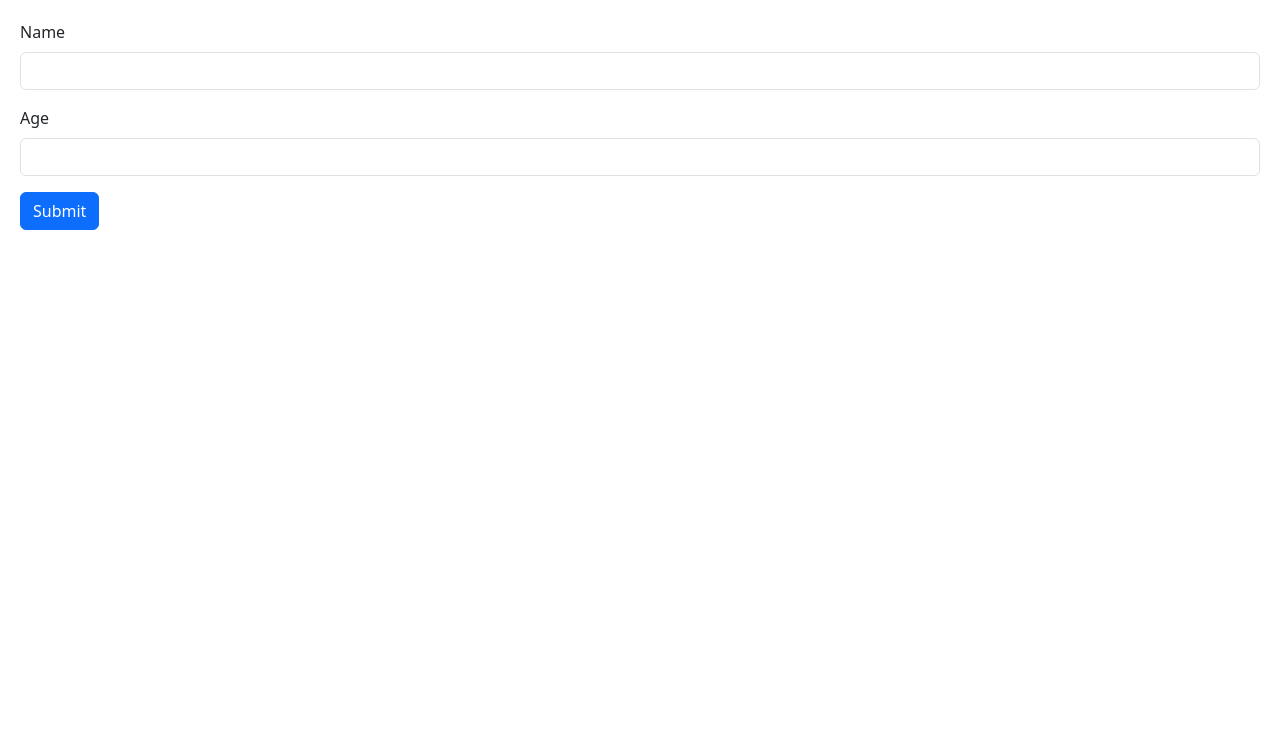
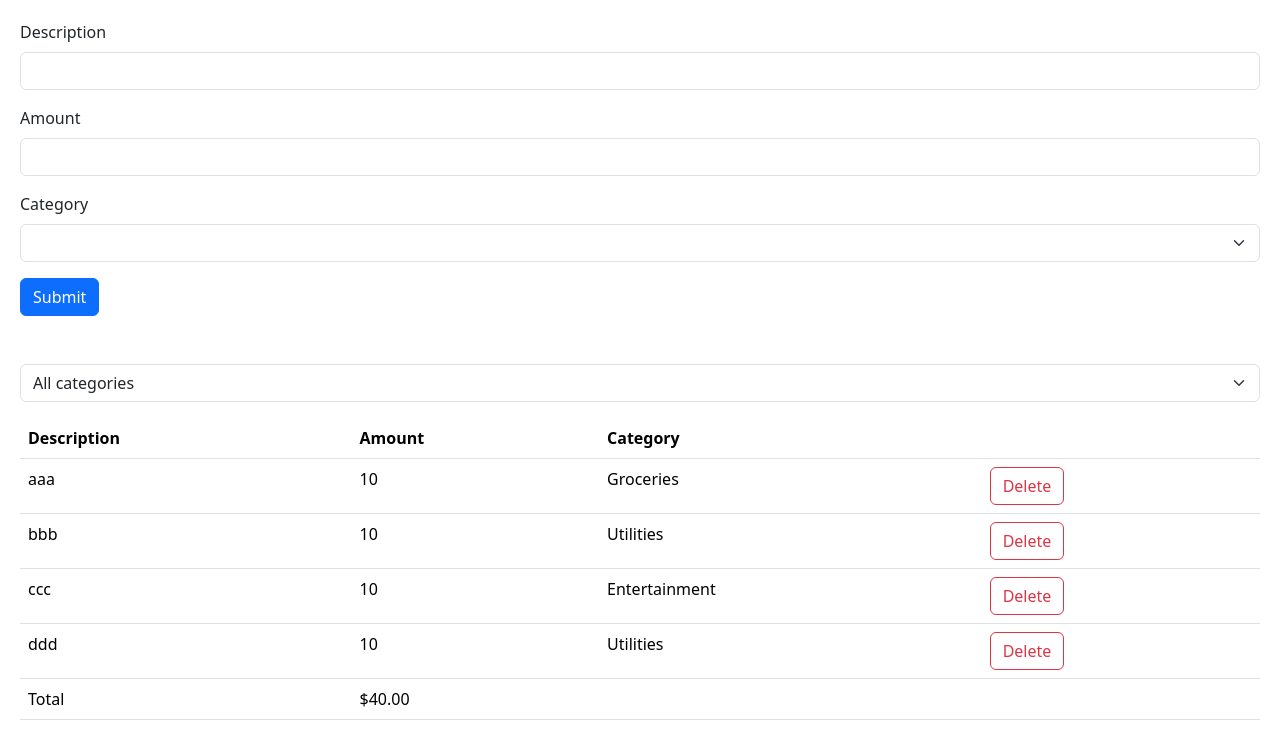
Before and after one commit to TJLi314/react-app, a React (Vite) app: page / in a window 1280 px wide. Shown: the top 746 px of the page. Built offline with nearby package versions, Linux system fonts and the light colour scheme.

Commit message:
Expense Form

```diff
--- a/package.json
+++ b/package.json
@@ -9,12 +9,14 @@
     "preview": "vite preview"
   },
   "dependencies": {
+    "@hookform/resolvers": "^2.9.11",
     "bootstrap": "^5.3.3",
     "immer": "^9.0.19",
     "react": "^18.2.0",
     "react-dom": "^18.2.0",
     "react-hook-form": "7.43",
-    "react-icons": "^5.2.1"
+    "react-icons": "^5.2.1",
+    "zod": "^3.20.6"
   },
   "devDependencies": {
     "@types/react": "^18.0.27",
--- a/src/App.tsx
+++ b/src/App.tsx
@@ -1,38 +1,40 @@
 import { useState } from "react";
-import Alert from "./components/Alert";
-import Button from "./components/Button";
-import Like from "./components/Like";
-import produce from "immer";
-import NavBar from "./components/NavBar";
-import Cart from "./components/Cart";
-import ExpandableText from "./components/ExpandableText";
-import Form from "./components/Form";
+import ExpenseList from "./expense-tracker/components/ExpenseList";
+import ExpenseFilter from "./expense-tracker/components/ExpenseFilter";
+import ExpenseForm from "./expense-tracker/components/ExpenseForm";
+import categories from "./expense-tracker/Categories";
 
 function App() {
-  // const [alertVisible, setAlertVisibility] = useState(false);
-  // return (
-  //   <div>
-  //     {alertVisible && <Alert onClose={() => setAlertVisibility(false)}>LIVERPOOL</Alert>}
-  //     <Button onClick={() => setAlertVisibility(true)} type="primary">
-  //       Liverpool
-  //     </Button>
-  //   </div>
-  // );
+  const [selectedCategory, setSelectedCategory] = useState("");
+  const [expenses, setExpenses] = useState([
+    { id: 1, description: "aaa", amount: 10, category: "Groceries" },
+    { id: 2, description: "bbb", amount: 10, category: "Utilities" },
+    { id: 3, description: "ccc", amount: 10, category: "Entertainment" },
+    { id: 4, description: "ddd", amount: 10, category: "Utilities" },
+  ]);
 
-  // const cities = ["New York", "Los Angeles", "San Francisco"];
-  // return (
-  //   <ListGroup
-  //     items={cities}
-  //     heading="Miami"
-  //     onSelectItem={(item: string) => console.log(item)}
-  //   />
-  // );
-
-  // return <Like onClick={() => console.log("Clicked")} />;
+  const visibleExpenses = selectedCategory
+    ? expenses.filter((e) => e.category === selectedCategory)
+    : expenses;
 
   return (
     <div>
-      <Form />
+      <div className="mb-5">
+        <ExpenseForm
+          onSubmit={(expense) =>
+            setExpenses([...expenses, { ...expense, id: expenses.length + 1 }])
+          }
+        />
+      </div>
+      <div className="mb-3">
+        <ExpenseFilter
+          onSelectCategory={(category) => setSelectedCategory(category)}
+        />
+      </div>
+      <ExpenseList
+        expenses={visibleExpenses}
+        onDelete={(id) => setExpenses(expenses.filter((e) => e.id != id))}
+      />
     </div>
   );
 }
--- a/src/components/Form.tsx
+++ b/src/components/Form.tsx
@@ -1,47 +1,52 @@
-import React, { useRef, FormEvent, useState } from "react";
+import { FieldValues, useForm } from "react-hook-form";
+import { z } from "zod";
+import { zodResolver } from "@hookform/resolvers/zod";
+
+const schema = z.object({
+  name: z.string().min(3, { message: "Name must be at least 3 characters" }),
+  age: z
+    .number({ invalid_type_error: "Age field is required" })
+    .min(18, { message: "Age must be at least 18" }),
+});
+
+type FormData = z.infer<typeof schema>;
 
 const Form = () => {
-  const [person, setPerson] = useState({
-    name: "",
-    age: "",
-  });
+  const {
+    register,
+    handleSubmit,
+    formState: { errors, isValid },
+  } = useForm<FormData>({ resolver: zodResolver(schema) });
 
-  const handleSubmit = (event: FormEvent) => {
-    event.preventDefault();
-    console.log(person);
-  };
+  const onSubmit = (data: FieldValues) => console.log(data);
 
   return (
-    <form onSubmit={handleSubmit}>
+    <form onSubmit={handleSubmit(onSubmit)}>
       <div className="mb-3">
         <label htmlFor="name" className="form-label">
           Name
         </label>
         <input
-          onChange={(event) =>
-            setPerson({ ...person, name: event.target.value })
-          }
-          value={person.name}
+          {...register("name")}
           id="name"
           type="text"
           className="form-control"
         />
+        {errors.name && <p className="text-danger">{errors.name.message}</p>}
       </div>
       <div className="mb-3">
         <label htmlFor="age" className="form-label">
           Age
         </label>
         <input
-          onChange={(event) =>
-            setPerson({ ...person, age: event.target.value })
-          }
-          value={person.age}
+          {...register("age", { valueAsNumber: true })}
           id="age"
           type="number"
           className="form-control"
         />
+        {errors.age && <p className="text-danger">{errors.age.message}</p>}
       </div>
-      <button className="btn btn-primary" type="submit">
+      <button disabled={!isValid} className="btn btn-primary" type="submit">
         Submit
       </button>
     </form>
--- /dev/null
+++ b/src/expense-tracker/Categories.ts
@@ -0,0 +1,2 @@
+const categories = ["Groceries", "Utilities", "Entertainment"] as const;
+export default categories;
--- /dev/null
+++ b/src/expense-tracker/components/ExpenseFilter.tsx
@@ -0,0 +1,24 @@
+import React from "react";
+import categories from "../Categories";
+
+interface Props {
+  onSelectCategory: (category: string) => void;
+}
+
+const ExpenseFilter = ({ onSelectCategory }: Props) => {
+  return (
+    <select
+      className="form-select"
+      onChange={(event) => onSelectCategory(event.target.value)}
+    >
+      <option value="">All categories</option>
+      {categories.map((category) => (
+        <option key={category} value={category}>
+          {category}
+        </option>
+      ))}
+    </select>
+  );
+};
+
+export default ExpenseFilter;
--- /dev/null
+++ b/src/expense-tracker/components/ExpenseForm.tsx
@@ -0,0 +1,90 @@
+import { useForm } from "react-hook-form";
+import { zodResolver } from "@hookform/resolvers/zod";
+import { z } from "zod";
+import categories from "../Categories";
+
+const schema = z.object({
+  description: z
+    .string()
+    .min(3, { message: "Description should be at least 3 characters." })
+    .max(50),
+  amount: z
+    .number({ invalid_type_error: "Amount is requried." })
+    .min(0.01)
+    .max(100_000),
+  category: z.enum(categories, {
+    errorMap: () => ({ message: "Category is required." }),
+  }),
+});
+
+type ExpenseFormData = z.infer<typeof schema>;
+
+interface Props {
+  onSubmit: (data: ExpenseFormData) => void;
+}
+
+const ExpenseForm = ({ onSubmit }: Props) => {
+  const {
+    register,
+    handleSubmit,
+    reset,
+    formState: { errors },
+  } = useForm<ExpenseFormData>({ resolver: zodResolver(schema) });
+
+  return (
+    <form
+      onSubmit={handleSubmit((data) => {
+        onSubmit(data);
+        reset();
+      })}
+    >
+      <div className="mb-3">
+        <label htmlFor="description" className="form-label">
+          Description
+        </label>
+        <input
+          {...register("description")}
+          id="description"
+          type="text"
+          className="form-control"
+        />
+        {errors.description && (
+          <p className="text-danger">{errors.description.message}</p>
+        )}
+      </div>
+      <div className="mb-3">
+        <label htmlFor="amount" className="form-label">
+          Amount
+        </label>
+        <input
+          {...register("amount", { valueAsNumber: true })}
+          id="amount"
+          type="number"
+          className="form-control"
+        />
+        {errors.amount && (
+          <p className="text-danger">{errors.amount.message}</p>
+        )}
+      </div>
+      <div className="mb-3">
+        <label htmlFor="category" className="form-label">
+          Category
+        </label>
+        <select {...register("category")} id="category" className="form-select">
+          <option value=""></option>
+          {categories.map((category) => (
+            <option key={category} value={category}>
+              {category}
+            </option>
+          ))}
+        </select>
+        {errors.category && (
+          <p className="text-danger">{errors.category.message}</p>
+        )}
+      </div>
+      <button className="btn btn-primary">Submit</button>
+    </form>
+  );
+};
+
+export default ExpenseForm;
--- /dev/null
+++ b/src/expense-tracker/components/ExpenseList.tsx
@@ -0,0 +1,62 @@
+import React from "react";
+
+interface Expense {
+  id: number;
+  description: string;
+  amount: number;
+  category: string;
+}
+
+interface Props {
+  expenses: Expense[];
+  onDelete: (id: number) => void;
+}
+
+const ExpenseList = ({ expenses, onDelete }: Props) => {
+  if (expenses.length == 0) return null;
+
+  return (
+    <table className="table table-border">
+      <thead>
+        <tr>
+          <th>Description</th>
+          <th>Amount</th>
+          <th>Category</th>
+          <th></th>
+        </tr>
+      </thead>
+      <tbody>
+        {expenses.map((expense) => (
+          <tr key={expense.id}>
+            <td>{expense.description}</td>
+            <td>{expense.amount}</td>
+            <td>{expense.category}</td>
+            <td>
+              <button
+                className="btn btn-outline-danger"
+                onClick={() => onDelete(expense.id)}
+              >
+                Delete
+              </button>
+            </td>
+          </tr>
+        ))}
+      </tbody>
+      <tfoot>
+        <tr>
+          <td>Total</td>
+          <td>
+            $
+            {expenses
+              .reduce((acc, expense) => expense.amount + acc, 0)
+              .toFixed(2)}
+          </td>
+          <td></td>
+          <td></td>
+        </tr>
+      </tfoot>
+    </table>
+  );
+};
+
+export default ExpenseList;
```
Also changed, not shown: 1 other file (tests, documents, lock files or other folders).
